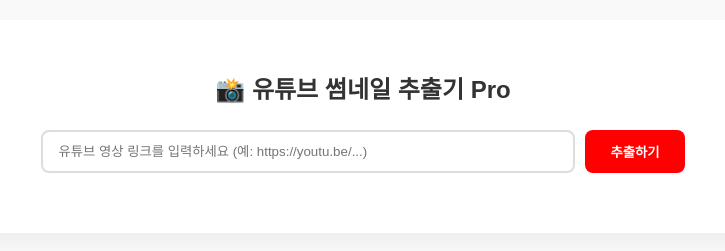
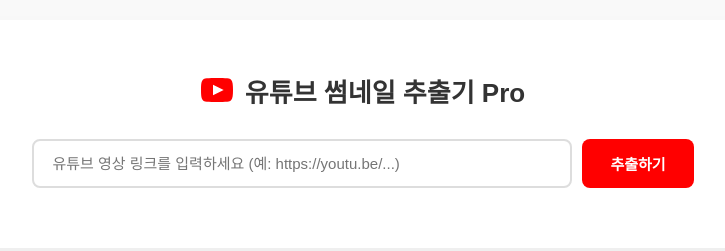
Before and after one commit to captainhook3190/youtube-thumbnail, a plain HTML site: page index.html in a window 1280 px wide. Shown: the whole page, without its empty margins (277-1002 px from the left). Drawn offline with Linux system fonts and the light colour scheme.

Commit message:
Update index.html

```diff
--- a/index.html
+++ b/index.html
@@ -3,36 +3,57 @@
 <head>
     <meta charset="UTF-8">
     <meta name="viewport" content="width=device-width, initial-scale=1.0">
-    <title>★유튜브 썸네일★</title>
+    <title>유튜브 썸네일 추출기 Pro</title>
     <style>
         :root {
             --primary-color: #ff0000;
             --bg-color: #f9f9f9;
+            --text-color: #333;
         }
-        body { font-family: 'Pretendard', sans-serif; background-color: var(--bg-color); text-align: center; padding: 20px; margin: 0; }
+        body { font-family: 'Pretendard', sans-serif; background-color: var(--bg-color); text-align: center; padding: 20px; margin: 0; color: var(--text-color); }
         .container { max-width: 900px; margin: 0 auto; background: white; padding: 30px; border-radius: 15px; box-shadow: 0 10px 20px rgba(0,0,0,0.05); }
-        h2 { color: #333; margin-bottom: 25px; }
 
-        .input-group { display: flex; gap: 10px; margin-bottom: 30px; justify-content: center; }
-        input { flex: 1; max-width: 500px; padding: 12px 15px; border: 2px solid #ddd; border-radius: 8px; outline: none; transition: border-color 0.3s; }
+        /* 💡 수정된 제목 스타일: 로고와 글자 정렬 */
+        .main-title {
+            display: flex;
+            align-items: center;
+            justify-content: center;
+            gap: 12px; /* 로고와 글자 사이 간격 */
+            margin-bottom: 30px;
+            font-size: 26px;
+            font-weight: 800;
+        }
+        .main-title svg {
+            width: 32px; /* 로고 크기 */
+            height: 32px;
+        }
+
+        .input-group { display: flex; gap: 10px; margin-bottom: 30px; justify-content: center; flex-wrap: wrap; }
+        input { flex: 1; min-width: 280px; max-width: 500px; padding: 14px 18px; border: 2px solid #ddd; border-radius: 8px; outline: none; transition: border-color 0.3s; font-size: 15px; }
         input:focus { border-color: var(--primary-color); }
-        button.extract-btn { background: var(--primary-color); color: white; border: none; padding: 12px 25px; border-radius: 8px; cursor: pointer; font-weight: bold; }
+        button.extract-btn { background: var(--primary-color); color: white; border: none; padding: 14px 28px; border-radius: 8px; cursor: pointer; font-weight: bold; font-size: 15px; }
+        button.extract-btn:hover { background: #cc0000; }
 
-        /* 결과 카드 그리드 레이아웃 */
         #result-grid { display: grid; grid-template-columns: repeat(auto-fit, minmax(250px, 1fr)); gap: 20px; margin-top: 20px; }
-        .thumb-card { background: #fff; border: 1px solid #eee; border-radius: 12px; padding: 15px; transition: transform 0.2s; }
-        .thumb-card:hover { transform: translateY(-5px); }
-        .thumb-card img { width: 100%; border-radius: 8px; margin-bottom: 15px; }
-        .thumb-card h4 { margin: 10px 0; color: #555; font-size: 14px; }
+        .thumb-card { background: #fff; border: 1px solid #eee; border-radius: 12px; padding: 18px; transition: transform 0.2s, box-shadow 0.2s; }
+        .thumb-card:hover { transform: translateY(-5px); box-shadow: 0 5px 15px rgba(0,0,0,0.05); }
+        .thumb-card img { width: 100%; border-radius: 8px; margin-bottom: 18px; }
+        .thumb-card h4 { margin: 10px 0; color: #555; font-size: 15px; }
 
-        .download-btn { display: inline-block; width: 100%; background: #333; color: white; text-decoration: none; padding: 10px 0; border-radius: 6px; font-size: 13px; cursor: pointer; border: none; }
+        .download-btn { display: inline-block; width: 100%; background: #333; color: white; text-decoration: none; padding: 12px 0; border-radius: 6px; font-size: 13px; cursor: pointer; border: none; font-weight: 600; }
         .download-btn:hover { background: #000; }
     </style>
 </head>
 <body>
 
 <div class="container">
-    <h2>📸 유튜브 썸네일 추출기 Pro</h2>
+    <h2 class="main-title">
+        <svg viewBox="0 0 24 24" xmlns="http://www.w3.org/2000/svg" fill="#FF0000">
+            <path d="M19.615 3.184c-3.604-.242-11.625-.242-15.23 0-3.897.262-4.385 2.807-4.385 8.816s.488 8.554 4.385 8.816c3.604.242 11.625.242 15.23 0 3.897-.262 4.385-2.807 4.385-8.816s-.488-8.554-4.385-8.816zm-10.615 12.816v-8l8 4-8 4z"/>
+        </svg>
+        <span>유튜브 썸네일 추출기 Pro</span>
+    </h2>
+
     <div class="input-group">
         <input type="text" id="videoUrl" placeholder="유튜브 영상 링크를 입력하세요 (예: https://youtu.be/...)">
         <button class="extract-btn" onclick="extractThumbnails()">추출하기</button>
@@ -57,7 +78,6 @@
         const grid = document.getElementById('result-grid');
         grid.innerHTML = ''; // 이전 결과 초기화
 
-        // 제공할 해상도 정보 (파일명, 라벨)
         const qualities = [
             { name: 'maxresdefault.jpg', label: '최고화질 (HD)', id: 'MAX' },
             { name: 'sddefault.jpg', label: '표준화질 (SD)', id: 'SD' },
@@ -79,7 +99,6 @@
         });
     }
 
-    // 크로스 도메인 이슈를 해결하여 이미지를 바로 다운로드하게 해주는 함수
     async function downloadImage(url, filename) {
         try {
             const response = await fetch(url);
```
